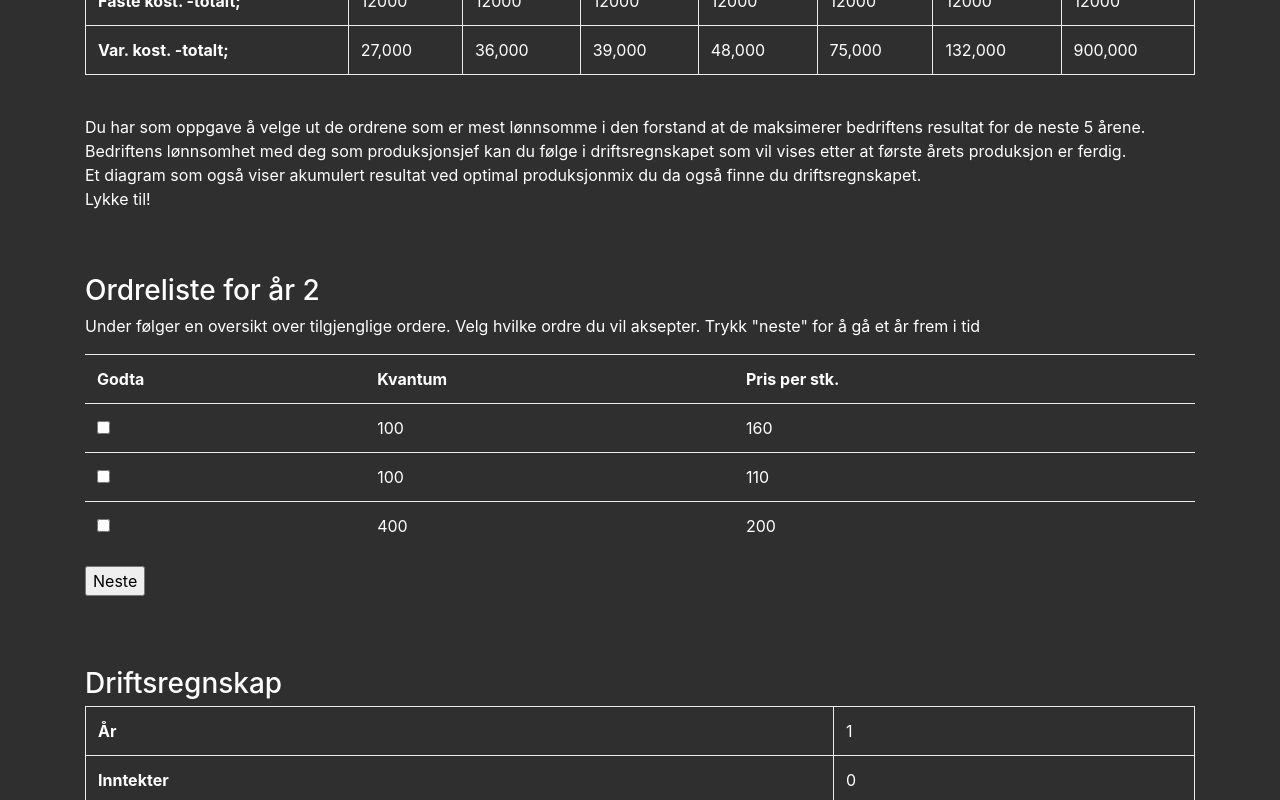
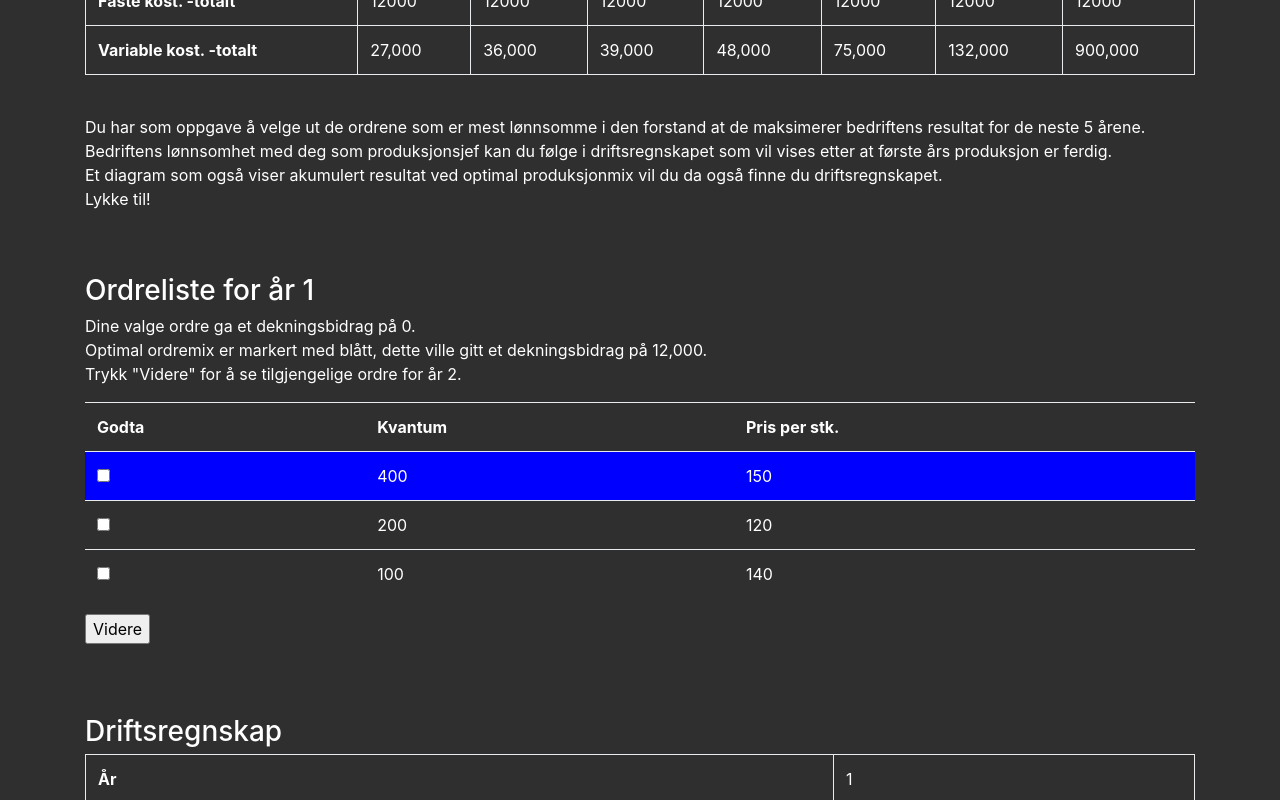
Before and after one commit to steinarv/BHH, a plain HTML site: page index.html in a window 1280 px wide. Both pictures are taken after a click on the button "Neste". Shown: the part 320-1120 px from the top of the page. Drawn offline with nearby package versions, Linux system fonts and the light colour scheme.

Commit message:
optim not working

```diff
--- a/index.html
+++ b/index.html
@@ -41,28 +41,27 @@
 
     <table id = "costInfo" class="table table-bordered">
       <tr>
-        <th>Produsert mengde;</th>
+        <th>Produsert mengde</th>
       </tr>
       <tr>
-        <th>Faste kost. -totalt;</th>
+        <th>Faste kost. -totalt</th>
       </tr>
       <tr>
-        <th>Var. kost. -totalt;</th>
+        <th>Variable kost. -totalt</th>
       </tr>
     </table>
 
     <br><p> Du har som oppgave å velge ut de ordrene som er mest lønnsomme i den
       forstand at de maksimerer bedriftens resultat for de neste 5 årene.
       <br>Bedriftens lønnsomhet med deg som produksjonsjef kan du følge i driftsregnskapet som vil
-      vises etter at første årets produksjon er ferdig.
-      <br>Et diagram som også viser akumulert resultat ved optimal produksjonmix du da også finne du
+      vises etter at første års produksjon er ferdig.
+      <br>Et diagram som også viser akumulert resultat ved optimal produksjonmix vil du da også finne du
       driftsregnskapet.
       <br>Lykke til!</p>
     <br><br>
 
     <h3 id="orderHeading">Ordreliste for år 1</h3>
-    <p> Under følger en oversikt over tilgjenglige ordere. Velg hvilke ordre du vil aksepter.
-      Trykk "neste" for å gå et år frem i tid </p>
+    <p id = "orderTxt">  </p>
 
     <table class="table table-condensed" id = "ordertbl">
       <tr>
@@ -72,6 +71,7 @@
       </tr>
     </table>
     <button id = "nxtBtn" onclick = "nextFunc()">Neste</button>
+    <button id = "moveonBtn" onclick = "moveonFunc()" style="display:none">Videre</button>
 
     <br><br><br>
 
--- a/src/script.js
+++ b/src/script.js
@@ -22,6 +22,29 @@ function varcostFunc(n) {
   return(a1 * n - a2 * Math.pow(n, 2) + a3 * Math.pow(n, 3));
 }
 
+var allComb = function(n) {
+    var a = [];
+    for(var i = 1; i <= n; i++)a.push(i);
+
+    var fn = function(n, src, got, all) {
+        if (n == 0) {
+            if (got.length > 0) {
+                all[all.length] = got;
+            }
+            return;
+        }
+        for (var j = 0; j < src.length; j++) {
+            fn(n - 1, src.slice(j + 1), got.concat([src[j]]), all);
+        }
+        return;
+    }
+    var all = [];
+    for (var i = 1; i < a.length; i++) {
+        fn(i, a, [], all);
+    }
+    all.push(a);
+    return all;
+}
 
 function onLoadFunc(){
   //create orders
@@ -52,6 +75,11 @@ function onLoadFunc(){
     var tmp0 = trs[2].insertCell(-1);
     tmp0.innerHTML  = vc.toLocaleString();
   }
+
+  document.getElementById('orderTxt').innerHTML =
+  'Under følger en oversikt over tilgjenglige ordere.'
+  + 'Velg hvilke ordre du vil aksepter.'
+  + 'Trykk "neste" for å gå et år frem i tid';
 }
 
 
@@ -61,17 +89,39 @@ function nextFunc(){
   var cumres = 0;
 
   // Find optimal prod mix
-  var contMarg = 0, opt0 = 0;
-  for(var i = 0; i < norders; i++) {
-    contMarg = orders[i].n * orders[i].price - varcostFunc(orders[i].n);
-    j = i + 1;
-    while(j < norders) {
-      contMarg += orders[i].n * orders[i].price - varcostFunc(orders[i].n);
+  var j, prodNum, totInc, contMarg, optOrderInd, optNum;
+  var optMarg = 0, optOrderInd = [];
+
+  var arr0, k;
+  var arr = allComb(norders);
+
+  for(var i = 0; i < arr.length; i++) {
+    arr0 = arr[i]
+    prodNum = 0;
+    totInc = 0;
+
+    for(j = 0; j < arr0.length; j++) {
+      k = arr0[j] - 1;
+      prodNum += orders[k].n;
+      totInc += orders[k].n * orders[k].price
+      contMarg = totInc - varcostFunc(prodNum);
+
+      if(contMarg > optMarg) {optMarg = contMarg; optNum = prodNum; optOrderInd = arr0}
       j++;
     }
-    if(contMarg > opt0) {opt0 = contMarg;}
   }
-  results1.push(opt0 - fc);
+  results1.push(optMarg - fc);
+  console.log(optOrderInd);
+  if(optOrderInd.length > 0) {
+
+    var tbl = document.getElementById('ordertbl');
+    var trs = tbl.getElementsByTagName('tr');
+    for(var i = 0; i < optOrderInd.length; i++) {
+
+      trs[optOrderInd[i]].style.backgroundColor = "blue";
+    }
+  }
+
 
   var cbs = document.getElementsByName('orderCB');
 
@@ -110,21 +160,22 @@ function nextFunc(){
   //cumres  = ncol > 1 ? Number(trs[5].cells[ncol - 1].innerHTML) + res : res;
   tmp0.innerHTML = cumres.toLocaleString();
 
+  document.getElementById('orderTxt').innerHTML =
+    'Dine valge ordre ga et dekningsbidrag på '
+    + (income - varcost).toLocaleString()
+    + '.<br> Optimal ordremix er markert med blått, dette ville gitt et dekningsbidrag på '
+    + optMarg.toLocaleString() + ".<br>";
+
   if(ncol == 5){
     alert("Ditt samlede overskudd ble " + cumres.toLocaleString());
-    var tmp0 = document.getElementById('nxtBtn');
-    tmp0.parentNode.removeChild(tmp0);
+
+    //var tmp0 = document.getElementById('nxtBtn');
+    //tmp0.parentNode.removeChild(tmp0);
   }else{
-    document.getElementById('orderHeading').innerHTML = "Ordreliste for år " + (ncol + 1);
-    // New orders
-    trs = document.getElementById("ordertbl").rows;
-    for(var i = 1; i < trs.length; i++){
-      nord = new order();
-      orders[i - 1] = nord;
-      trs[i].cells[0].innerHTML =  '<input type="checkbox" name="orderCB" value="1">';
-      trs[i].cells[1].innerHTML = nord.n;
-      trs[i].cells[2].innerHTML = nord.price;
-    }
+    document.getElementById('moveonBtn').style.display = "inline";
+
+    document.getElementById('orderTxt').innerHTML +=
+      'Trykk "Videre" for å se tilgjengelige ordre for år ' + (ncol + 1) + ".";
   }
 
   // cumulative results
@@ -192,4 +243,30 @@ function nextFunc(){
 
 
   document.getElementById('divRes').style.display = "inline";
+  document.getElementById('nxtBtn').style.display = "none";
 }
+
+
+function moveonFunc() {
+
+  ncol = document.getElementById('finStmnt').rows[0].length - 1;
+  // New orders
+  trs = document.getElementById("ordertbl").rows;
+  for(var i = 1; i < trs.length; i++){
+    trs[i].style.backgroundColor = "#2f2f2f";
+    nord = new order();
+    orders[i - 1] = nord;
+    trs[i].cells[0].innerHTML =  '<input type="checkbox" name="orderCB" value="1">';
+    trs[i].cells[1].innerHTML = nord.n;
+    trs[i].cells[2].innerHTML = nord.price;
+  }
+
+
+  document.getElementById('orderHeading').innerHTML = "Ordreliste for år " + (ncol + 1);
+  document.getElementById('nxtBtn').style.display = "inline";
+  document.getElementById('orderTxt').innerHTML =
+  'Under følger en oversikt over tilgjenglige ordere.'
+  + 'Velg hvilke ordre du vil aksepter.'
+  + 'Trykk "neste" for å gå et år frem i tid';
+  document.getElementById('moveonBtn').style.display = "none";
+}
```
